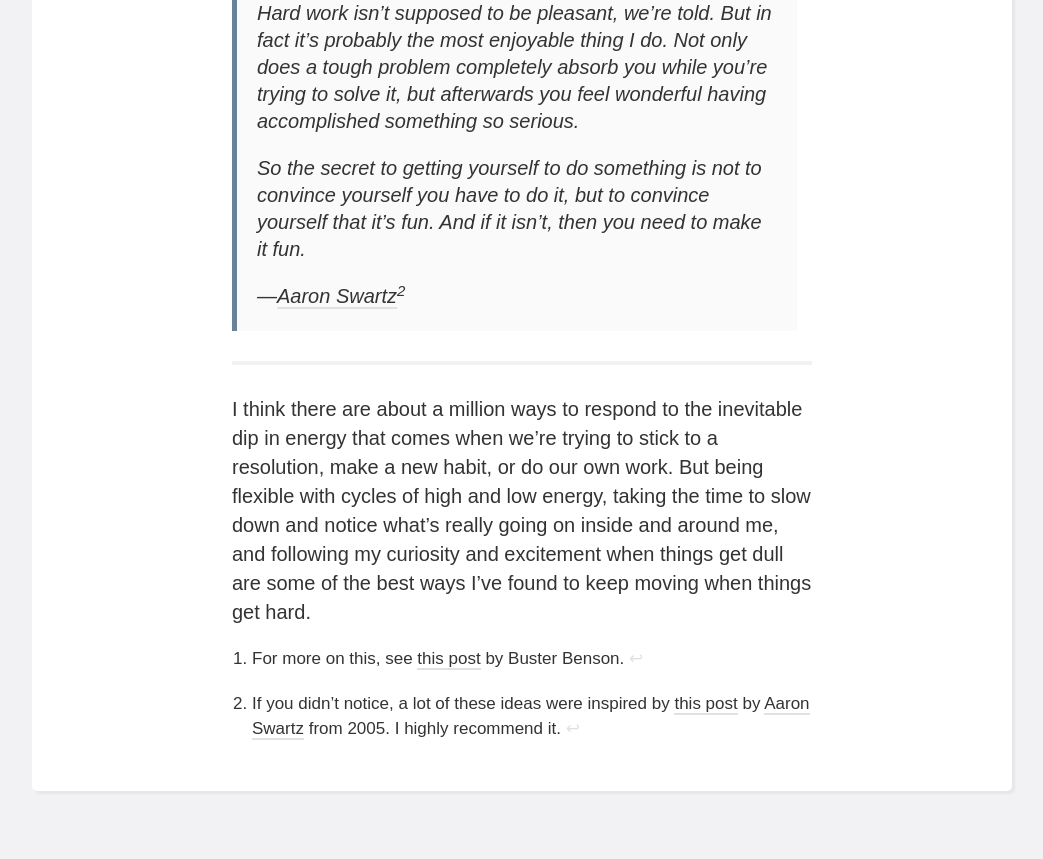
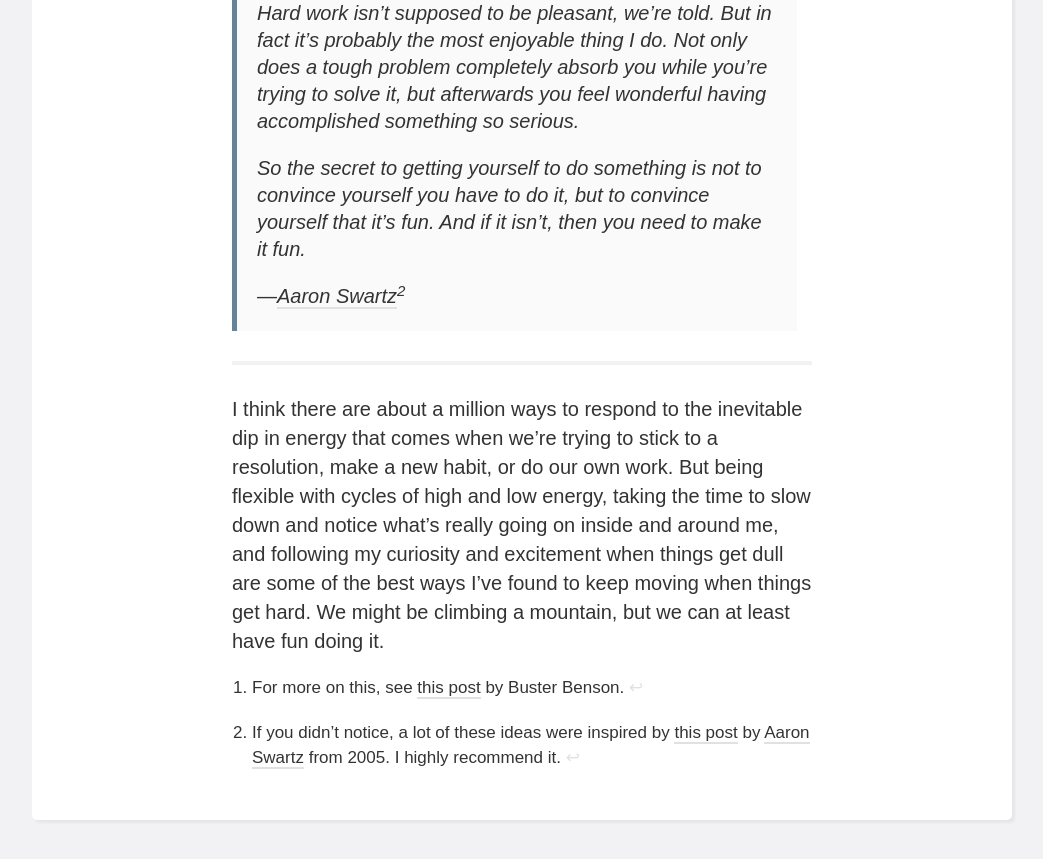
Before and after one commit to kmcgillivray/kmcgillivray.github.io, a Jekyll site: the page built from _posts/2015-01-18-climbing-mountains-for-fun.md, in a window 1280 px wide and 900 px high, scrolled down 4865 px. Shown: the top 859 px of the window, without its empty margins (118-1161 px from the left). Built offline with Jekyll 4.4.1, drawn with Linux system fonts in a browser that asks for light colours; nearby versions of some CDN libraries.

Commit message:
Small edit.

```diff
--- a/_posts/2015-01-18-climbing-mountains-for-fun.md
+++ b/_posts/2015-01-18-climbing-mountains-for-fun.md
@@ -68,7 +68,7 @@ If something becomes boring or uninteresting, sometimes we just need to change p
 
 ---
 
-I think there are about a million ways to respond to the inevitable dip in energy that comes when we're trying to stick to a resolution, make a new habit, or do our own work. But being flexible with cycles of high and low energy, taking the time to slow down and notice what's really going on inside and around me, and following my curiosity and excitement when things get dull are some of the best ways I've found to keep moving when things get hard.
+I think there are about a million ways to respond to the inevitable dip in energy that comes when we're trying to stick to a resolution, make a new habit, or do our own work. But being flexible with cycles of high and low energy, taking the time to slow down and notice what's really going on inside and around me, and following my curiosity and excitement when things get dull are some of the best ways I've found to keep moving when things get hard. We might be climbing a mountain, but we can at least have fun doing it.
 
 [^1]: For more on this, see [this post](https://medium.com/better-humans/better-than-meditation-12532d29f6cd) by Buster Benson.
 [^2]: If you didn't notice, a lot of these ideas were inspired by [this post](http://www.aaronsw.com/weblog/productivity) by [Aaron Swartz](http://en.wikipedia.org/wiki/Aaron_Swartz) from 2005. I highly recommend it.
```
